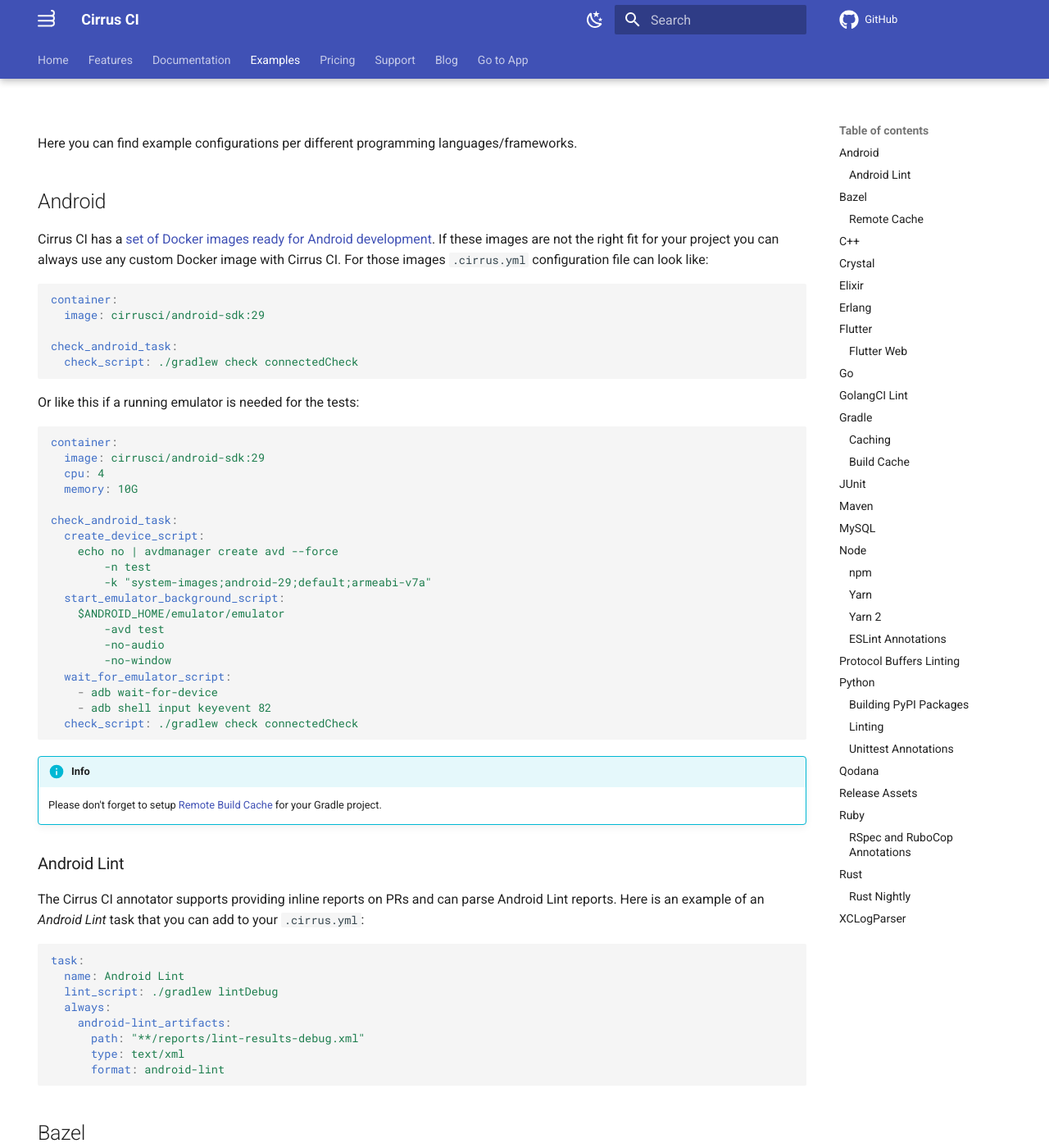
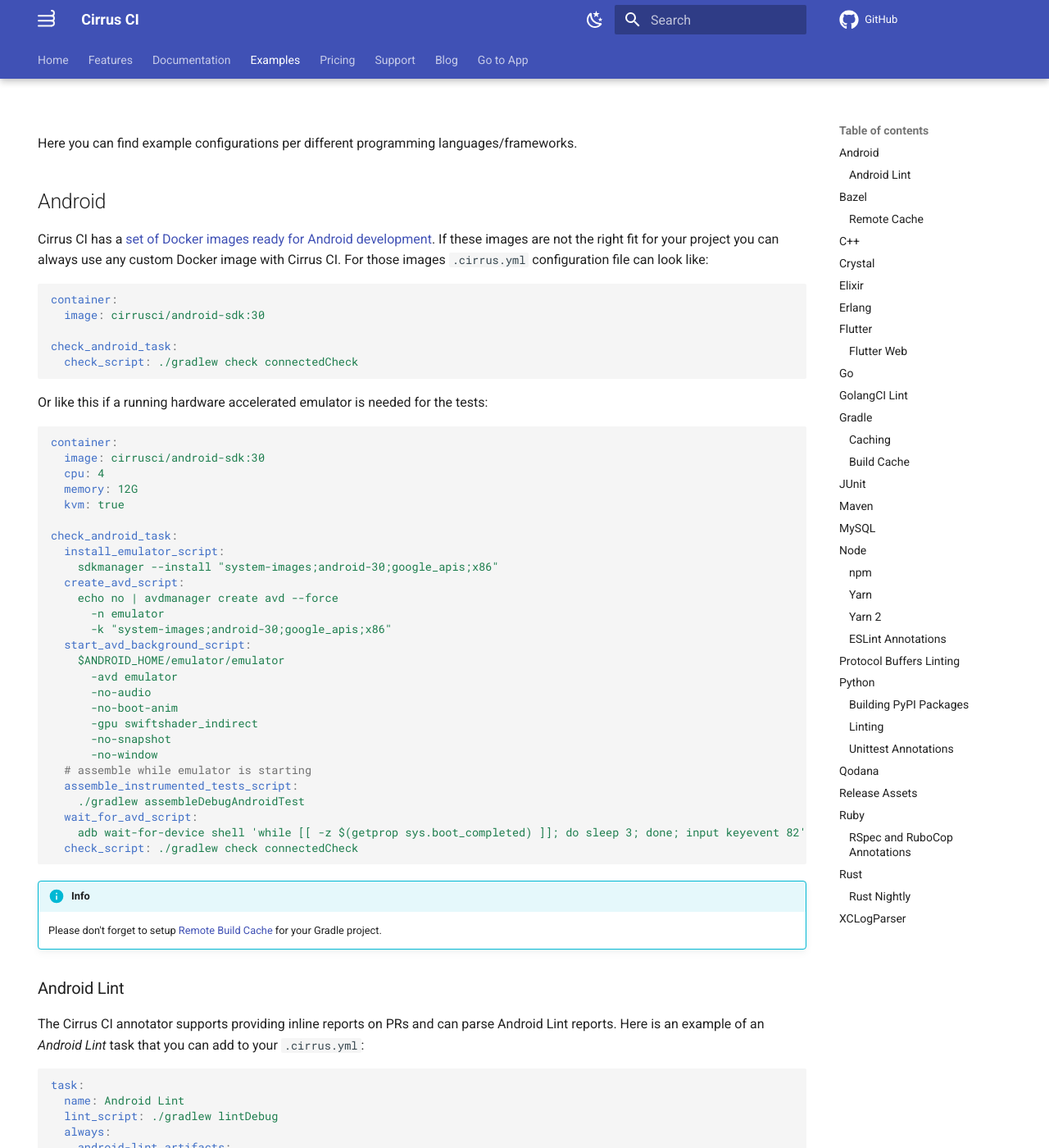
Before and after one commit to cirruslabs/cirrus-ci-docs, an MkDocs documentation site: the page built from docs/examples.md, in a window 1280 px wide and 1400 px high. Shown: the whole window at 82% size. Built offline with MkDocs 1.6.1 and Material for MkDocs 9.7.7, drawn with Linux system fonts in a browser that asks for light colours; comment, search, counter and statistics services are not loaded.

Commit message:
Update Android Example (#1074)
* Update Android Example

To run hardware accelerated emulators

* Update examples.md

````diff
--- a/docs/examples.md
+++ b/docs/examples.md
@@ -15,33 +15,41 @@ images `.cirrus.yml` configuration file can look like:
 
 ```yaml
 container:
-  image: cirrusci/android-sdk:29
+  image: cirrusci/android-sdk:30
 
 check_android_task:
   check_script: ./gradlew check connectedCheck
 ```
 
-Or like this if a running emulator is needed for the tests:
+Or like this if a running hardware accelerated emulator is needed for the tests:
 
 ```yaml
 container:
-  image: cirrusci/android-sdk:29
+  image: cirrusci/android-sdk:30
   cpu: 4
-  memory: 10G
+  memory: 12G
+  kvm: true
 
 check_android_task:
-  create_device_script:
+  install_emulator_script:
+    sdkmanager --install "system-images;android-30;google_apis;x86"
+  create_avd_script:
     echo no | avdmanager create avd --force
-        -n test
-        -k "system-images;android-29;default;armeabi-v7a"
-  start_emulator_background_script:
+      -n emulator
+      -k "system-images;android-30;google_apis;x86"
+  start_avd_background_script:
     $ANDROID_HOME/emulator/emulator
-        -avd test
-        -no-audio
-        -no-window
-  wait_for_emulator_script:
-    - adb wait-for-device
-    - adb shell input keyevent 82
+      -avd emulator
+      -no-audio
+      -no-boot-anim
+      -gpu swiftshader_indirect
+      -no-snapshot
+      -no-window
+  # assemble while emulator is starting
+  assemble_instrumented_tests_script:
+    ./gradlew assembleDebugAndroidTest
+  wait_for_avd_script:
+    adb wait-for-device shell 'while [[ -z $(getprop sys.boot_completed) ]]; do sleep 3; done; input keyevent 82'
   check_script: ./gradlew check connectedCheck
 ```
 
````
